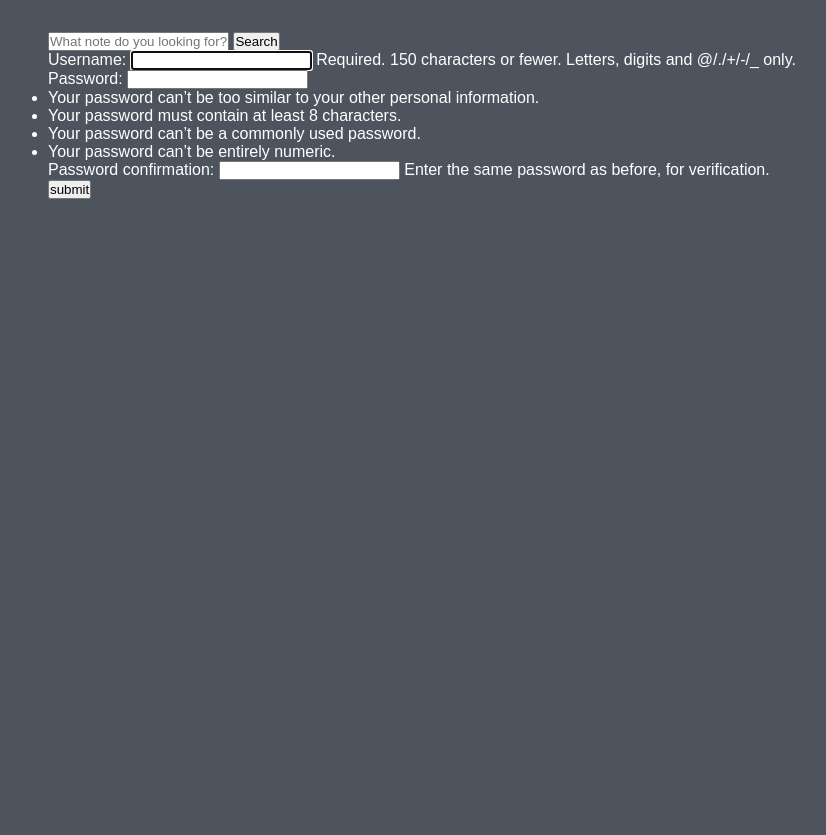
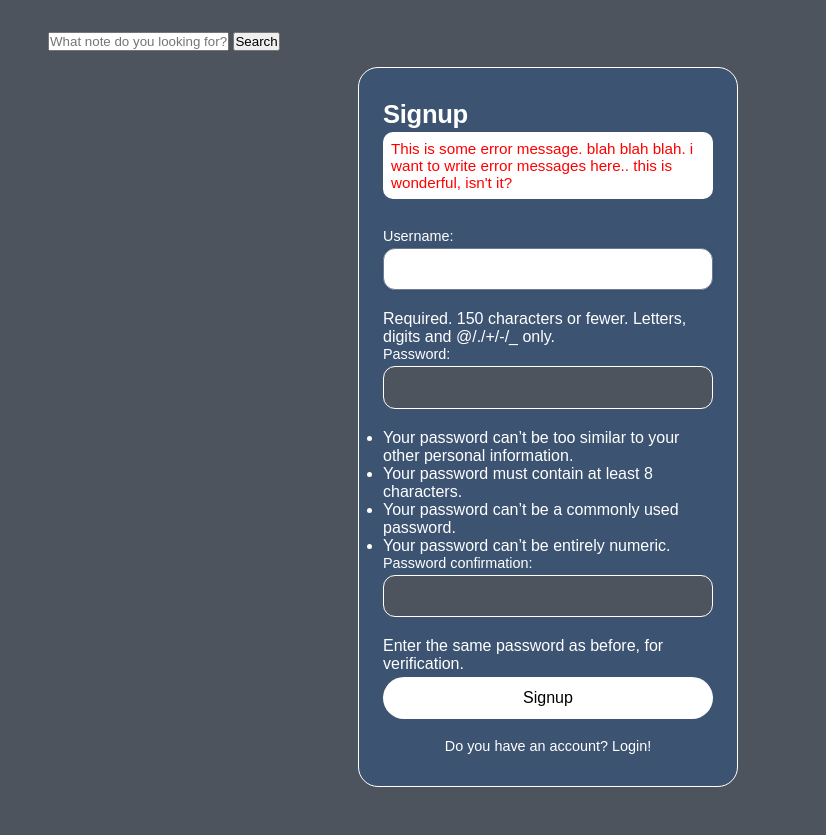
Before and after one commit to araxabd/academic-notes-organizer, a Django app: page /user/signup/ in a window 1280 px wide. Shown: the part 67-902 px from the top of the page, without its empty margins (92-918 px from the left). Before the commit the page ends 266 px from the top, so only its background shows below. Run offline with Django 5.2, Linux system fonts and the light colour scheme.

Commit message:
sign up styles

```diff
--- a/project/templates/users/user_login.html
+++ b/project/templates/users/user_login.html
@@ -5,7 +5,7 @@
 <div class="login-box">
 	<h2>Login</h2>
 	<p class="err">This is some error message. blah blah blah. i want to write error messages here.. this is wonderful, isn't it?</p>
-	<form method="POST" class="login-form"2>
+	<form method="POST" class="login-form">
 		{% csrf_token %}
 		{{ form.as_p }}
 		<button type="submit">Login</button>
--- a/project/templates/users/user_signup.html
+++ b/project/templates/users/user_signup.html
@@ -2,10 +2,19 @@
 
 {% block content %}
 
-<form method="POST">
-	{% csrf_token %}
-	{{ form.as_p }}
-	<button type="submit">submit</button>
-</form>
+<div class="login-box">
+	<h2>Signup</h2>
+	<p class="err">This is some error message. blah blah blah. i want to write error messages here.. this is wonderful, isn't it?</p>
+	<form method="POST" class="login-form">
+		{% csrf_token %}
+		{{ form.as_p }}
+		<button type="submit">Signup</button>
+	</form>
+	<div class="extra">
+		<a href="{% url 'users:login' %}">Do you have an account? Login!</a>
+	</div>
+
+</div>
+
 
 {% endblock %}
```
